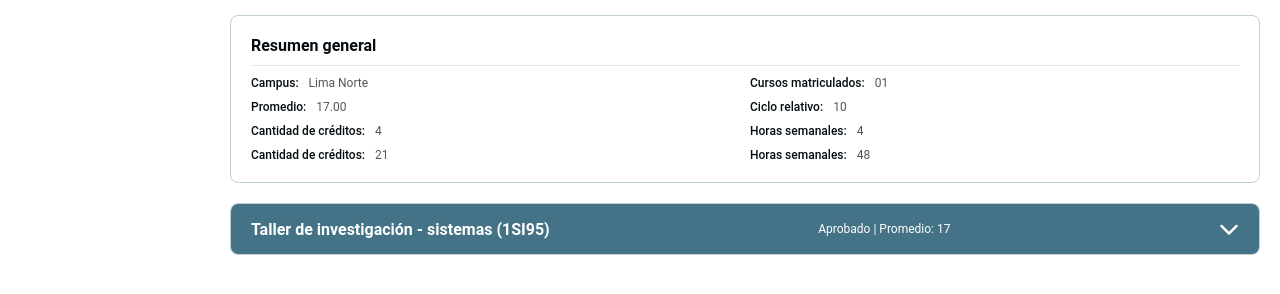
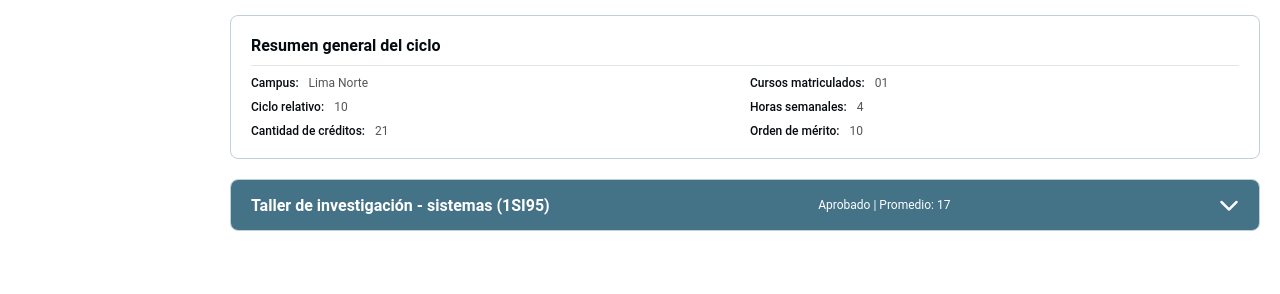
Before and after one commit to dvcandag/cpuei2023, a PHP site: page /cpuei2023/views/CursosView.php in a window 1280 px wide. Shown: the part 249-543 px from the top of the page. Run offline with PHP 8.4, Linux system fonts and the light colour scheme.

Commit message:
Enviando la entrega de las actualizaciones del views/CursosView.php

```diff
--- a/views/CursosView.php
+++ b/views/CursosView.php
@@ -46,7 +46,7 @@
 
     <div class="resumen-general">
     <header class="resumen-header">
-        <span>Resumen general</span>
+        <span>Resumen general del ciclo</span>
     </header>
     <div class="resumen-contenido">
         <div class="resumen-indicador">
@@ -58,17 +58,10 @@
             <div class="resumen-dato">01</div>
         </div>
         <div class="resumen-indicador">
-            <div class="resumen-etiqueta">Promedio:</div>
-            <div class="resumen-dato">17.00</div>
-        </div>
-        <div class="resumen-indicador">
             <div class="resumen-etiqueta">Ciclo relativo:</div>
             <div class="resumen-dato">10</div>
         </div>
-        <div class="resumen-indicador">
-            <div class="resumen-etiqueta">Cantidad de créditos:</div>
-            <div class="resumen-dato">4</div>
-        </div>
+
         <div class="resumen-indicador">
             <div class="resumen-etiqueta">Horas semanales:</div>
             <div class="resumen-dato">4</div>
@@ -78,9 +71,10 @@
             <div class="resumen-dato">21</div>
         </div>
         <div class="resumen-indicador">
-            <div class="resumen-etiqueta">Horas semanales:</div>
-            <div class="resumen-dato">48</div>
+            <div class="resumen-etiqueta">Orden de mérito:</div>
+            <div class="resumen-dato">10</div>
         </div>
+
     </div>
 </div>
 
@@ -159,4 +153,4 @@
         </div>
     </div>
 </div>
-    <script src="../public/assets/js/script_AlternarContenido.js"></script>
+    <script src="../public/assets/js/AlternarContenidoCursos.js"></script>
```
